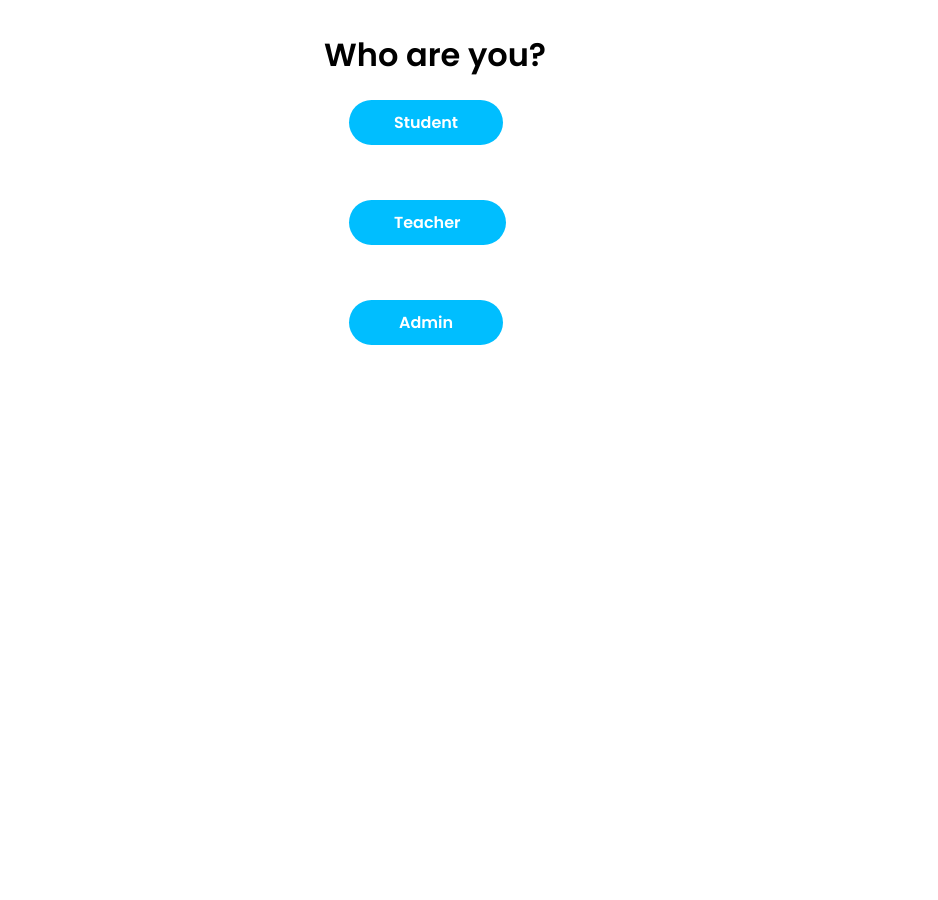
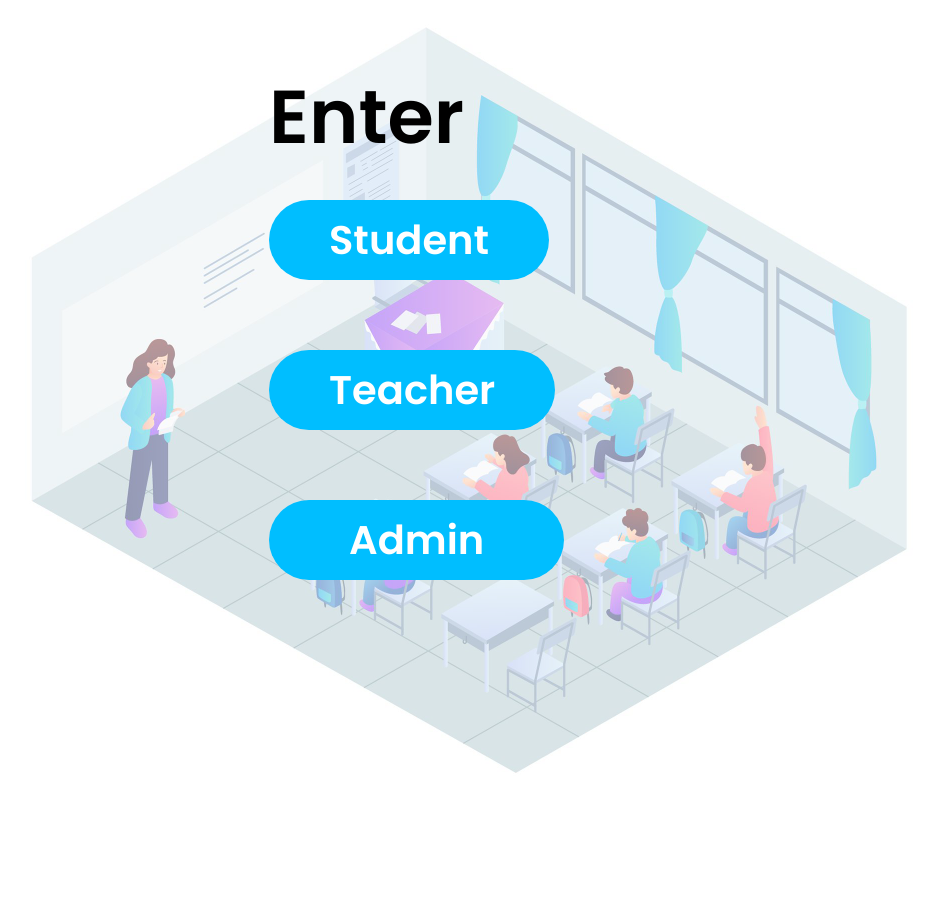
Before and after one commit to Abiral1234/MinorProject1-GCESAttendance, a PHP site: page / in a window 1320 px wide. Shown: the whole page, without its empty margins (331-1269 px from the left). Before the commit the page ends 345 px from the top, so only its background shows below. Run offline with PHP 8.4, Linux system fonts and the light colour scheme.

Commit message:
Made index page responsive

```diff
--- /dev/null
+++ b/CSS/Style.css
@@ -0,0 +1,126 @@
+*{
+	padding: 0;
+	margin: 0;
+body{
+	position: absolute;
+	}
+}
+.container{
+	width: 100%;
+
+}
+
+img{	position: absolute;
+		background-repeat: no-repeat;
+		opacity: 0;
+	}
+h1{
+	width: 100%;
+	font-family: 'Poppins', sans-serif;
+	font-size: 75px;
+	position: absolute;
+	left:100px;
+	top: 60px;
+	color: black;
+	}
+a{
+	text-decoration: none;
+	color: #fff;
+	font-family: 'Poppins', sans-serif;
+	font-size: 40px;
+
+	}
+button{
+	background-color: #00beff;
+	border-radius: 50px;
+	border:none;
+}
+#btn1{
+		position: absolute;
+		padding: 10px 60px;
+		left:  100px;
+		top: 200px;
+	}
+#btn2{
+		position: absolute;
+		padding: 10px 60px;
+		left:  100px;
+		top: 300px;
+	}
+#btn3{
+		position: absolute;
+		padding: 10px 80px;
+		left:  100px;
+		top: 400px;
+	}
+
+@media only screen and (min-width: 768px){
+
+	img{position: absolute;
+		background-repeat: no-repeat;
+		opacity: 0.5;
+		left: -55px;
+		top: -100px;
+		width: 1000px;
+		height: 1000px;
+	}
+	h1{
+	left:250px;
+	top: 60px;
+	}
+	#btn1{
+		position: absolute;
+		padding: 10px 60px;
+		left:  250px;
+		top: 200px;
+	}
+	#btn2{
+		position: absolute;
+		padding: 10px 60px;
+		left:250px;
+		top: 350px;
+	}
+	#btn3{
+		position: absolute;
+		padding: 10px 80px;
+		left:  250px;
+		top: 500px;
+	}
+
+
+}
+@media only screen and (min-width: 1000px){
+	img{position: absolute;
+		background-repeat: no-repeat;
+		opacity: 0.5;
+		left: 300px;
+		top: -100px;
+		width: 1000px;
+		height: 1000px;
+	}
+
+	h1{
+	left:600px;
+	top: 60px;
+	}
+	#btn1{
+		position: absolute;
+		padding: 10px 60px;
+		left:600px;
+		top: 200px;
+	}
+	#btn2{
+		position: absolute;
+		padding: 10px 60px;
+		left:600px;
+		top: 350px;
+	}
+	#btn3{
+		position: absolute;
+		padding: 10px 80px;
+		left:600px;
+		top: 500px;
+	}
+
+
+}
--- a/index.php
+++ b/index.php
@@ -3,51 +3,12 @@
 <head>
 	<title></title>
 	<link href="https://fonts.googleapis.com/css2?family=Poppins:wght@600&display=swap" rel="stylesheet">
-<style type="text/css">
-
-	h1{
-	font-family: 'Poppins', sans-serif;
-	position:absolute;
-	top: 10px;
-	left:655px;
-	}
-	a{
-	text-decoration: none;
-	color: #fff;
-	font-family: 'Poppins', sans-serif;
-	}
-	.btn{
-		background: linear-gradient(-90deg,#00beff,#00beff);
-		border: none;
-		border-radius: 25px;
-		cursor: pointer;
-		color: #fff;
-		font-size: 16px;
-	}
-	#btn1{
-		position: absolute;
-		top: 100px;
-		left:680px;
-		padding: 10px 45px;
-	}
-	#btn2{
-		position: absolute;
-		top: 200px;
-		left:680px;
-		padding: 10px 45px;
-	}
-	#btn3{
-		position: absolute;
-		top: 300px;
-		left:680px;
-		padding: 10px 50px;
-	}
-
-</style>
+	<link rel="stylesheet" type="text/css" href="Css/style.css">
 </head>
 <body>
 <div class="container">
-	<h1>Who are you?</h1>
+	<img src="Images/index.jpg">
+	<h1>Enter as</h1>
 	<button class="btn" id="btn1" ><a href="Home.php">Student</a></button>
 	<button class="btn" id="btn2"><a href="login.php">Teacher</a></button>
 	<button class="btn" id="btn3"><a href="login.php">  Admin  </a></button>
```
Also changed, not shown: CSS/Homestyle.css (added, +88 -0 lines), Images/avatar.svg (added), Images/background.svg (added), Images/bg.jpg (added), Images/index.jpg (added), Images/students.jpg (added), Images/uavatar.png (added), Images/user.jpg (added).
